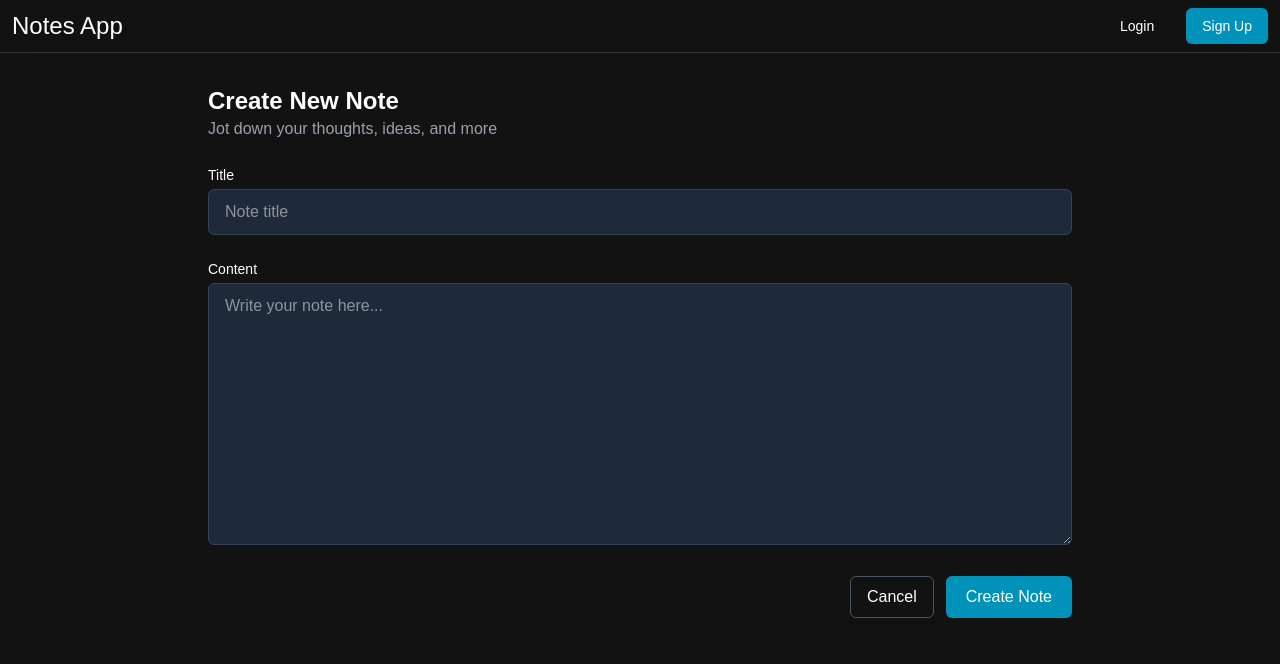
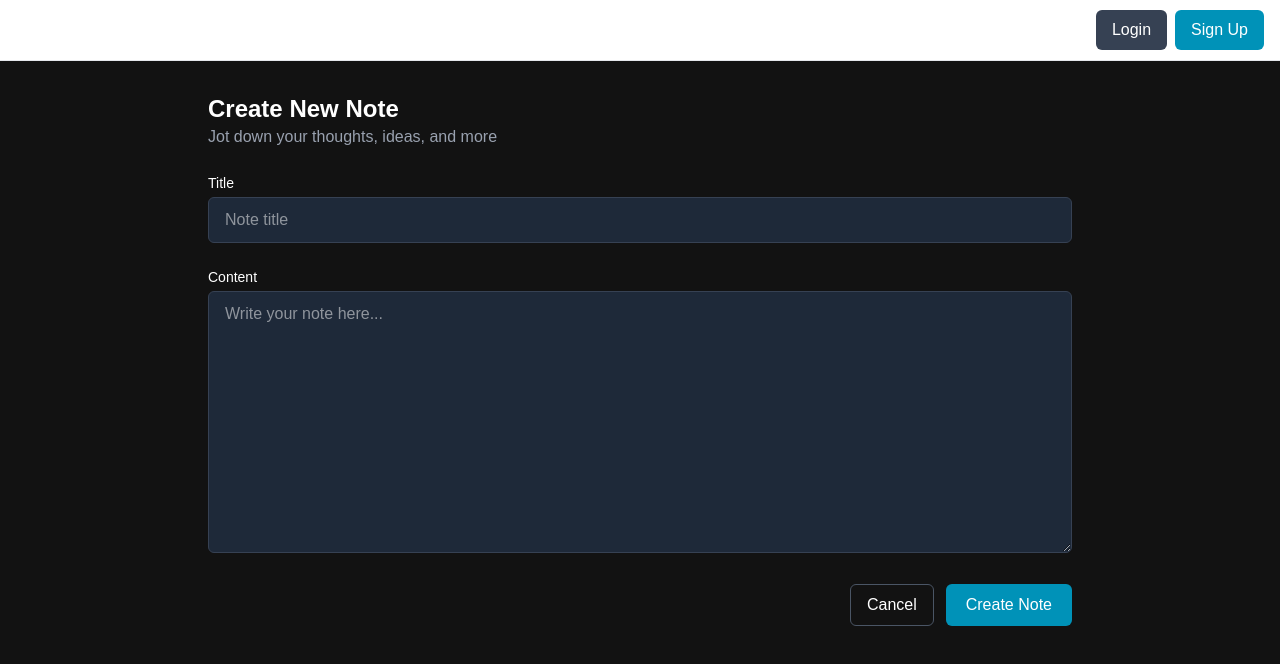
Before and after one commit to Mani-420/Notes_app, a React (Vite) app in the folder frontend/: page /create-note in a window 1280 px wide. Shown: the top 664 px of the page. Built offline with nearby package versions, Linux system fonts and the light colour scheme.

Commit message:
Component

```diff
--- a/frontend/src/components/Navbar.jsx
+++ b/frontend/src/components/Navbar.jsx
@@ -18,6 +18,7 @@ const Navbar = () => {
       // Call your logout API
       const response = await axios.post(
         'http://localhost:8080/api/users/logout',
+        {},
         {
           withCredentials: true
         }
@@ -36,47 +37,80 @@ const Navbar = () => {
   };
 
   return (
-    <nav className="sticky top-0 z-50 py-2 backdrop-blur-lg border-b border-neutral-700/80">
-      <div className="container px-3 mx-auto relative lg:text-sm">
-        <div className="flex justify-between items-center">
-          <Link to="/">
-            <h1 className="text-2xl">Notes App</h1>
+    <nav className="bg-white border-b border-gray-200 px-4 py-2.5 dark:bg-gray-800 dark:border-gray-700 sticky top-0 z-50">
+      <div className="flex flex-wrap justify-between items-center">
+        <div className="flex items-center">
+          <Link to="/" className="flex items-center">
+            <span className="self-center text-xl font-semibold whitespace-nowrap dark:text-white">
+              Notes App
+            </span>
           </Link>
+        </div>
 
+        <div className="flex items-center">
           {status && userData ? (
             <ProfileInfo userData={userData} onLogout={handleLogout} />
           ) : (
-            <div className="flex space-x-4">
+            <div className="flex space-x-2">
               <Link
                 to="/login"
-                className="px-4 py-2 rounded-md hover:bg-gray-700"
+                className="px-4 py-2 rounded-md bg-gray-700 hover:bg-gray-600 text-white"
               >
                 Login
               </Link>
               <Link
                 to="/register"
-                className="px-4 py-2 rounded-md bg-cyan-600 hover:bg-cyan-700"
+                className="px-4 py-2 rounded-md bg-cyan-600 hover:bg-cyan-500 text-white"
               >
                 Sign Up
               </Link>
             </div>
           )}
 
-          {/* Mobile menu button */}
-          <div className="lg:hidden md:flex flex-col justify-end">
-            <button onClick={toggleMenu}>{isOpen ? <X /> : <Menu />}</button>
-          </div>
+          <button
+            onClick={() => setIsOpen(!isOpen)}
+            className="inline-flex items-center p-2 ml-3 text-sm rounded-lg md:hidden hover:bg-gray-100 focus:outline-none focus:ring-2 focus:ring-gray-200 dark:hover:bg-gray-700 dark:focus:ring-gray-600"
+          >
+            {isOpen ? <X size={24} /> : <Menu size={24} />}
+          </button>
         </div>
+      </div>
 
-        {/* Mobile menu */}
-        {isOpen && (
-          <div className="lg:hidden absolute w-full left-0 mt-2 p-4 bg-gray-900 border border-neutral-700 rounded-md">
-            <div className="flex flex-col space-y-3">
-              {/* Mobile menu items */}
-            </div>
-          </div>
-        )}
-      </div>
+      {/* Mobile menu */}
+      {isOpen && (
+        <div className="w-full md:hidden">
+          <ul className="flex flex-col mt-4 rounded-lg bg-gray-50 dark:bg-gray-800">
+            {status && userData ? (
+              <li className="block px-4 py-2 hover:bg-gray-100 dark:hover:bg-gray-700">
+                <button onClick={handleLogout} className="w-full text-left">
+                  Logout
+                </button>
+              </li>
+            ) : (
+              <>
+                <li>
+                  <Link
+                    to="/login"
+                    className="block px-4 py-2 hover:bg-gray-100 dark:hover:bg-gray-700"
+                    onClick={() => setIsOpen(false)}
+                  >
+                    Login
+                  </Link>
+                </li>
+                <li>
+                  <Link
+                    to="/register"
+                    className="block px-4 py-2 hover:bg-gray-100 dark:hover:bg-gray-700"
+                    onClick={() => setIsOpen(false)}
+                  >
+                    Sign Up
+                  </Link>
+                </li>
+              </>
+            )}
+          </ul>
+        </div>
+      )}
     </nav>
   );
 };
--- a/frontend/src/components/ProfileInfo/ProfileInfo.jsx
+++ b/frontend/src/components/ProfileInfo/ProfileInfo.jsx
@@ -6,11 +6,11 @@ const ProfileInfo = ({ onLogout, userData }) => {
     <div>
       <div className="flex items-center gap-3">
         <div className="w-10 h-10 flex items-center justify-center rounded-full text-slate-950 font-medium bg-slate-100">
-          {getInitials(userData?.username)}
+          {getInitials(userData?.name)}
         </div>
 
         <div>
-          <p className="text-sm font-medium">{userData?.username}</p>
+          <p className="text-sm font-medium">{userData?.name}</p>
         </div>
 
         <button
```
